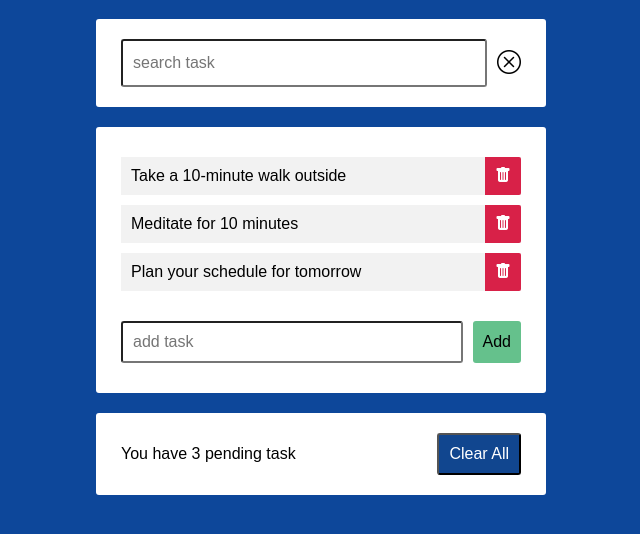
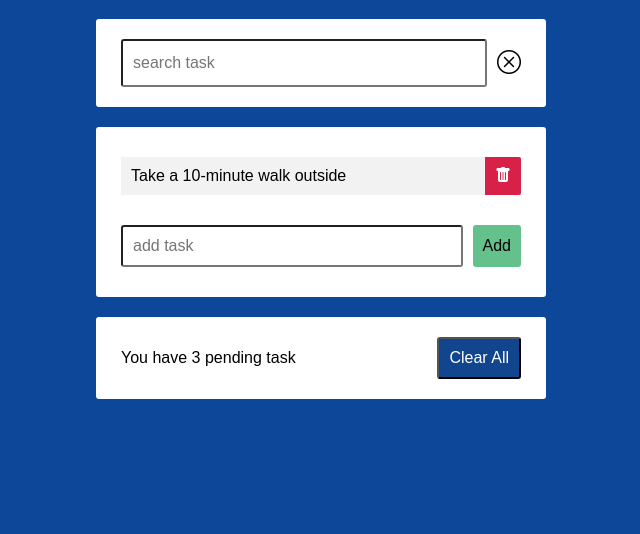
Before and after one commit to Ashok-Baldaniya/note-maker, a plain HTML site: page index.html in a window 1280 px wide. Shown: the part 108-642 px from the top of the page, without its empty margins (319-959 px from the left). Drawn offline with nearby package versions, Linux system fonts and the light colour scheme.

Commit message:
remove extra tasks

```diff
--- a/index.html
+++ b/index.html
@@ -27,14 +27,6 @@
                             <span>Take a 10-minute walk outside</span>
                             <i class="bi bi-trash-fill delete"></i>
                         </li>
-                        <li>
-                            <span>Meditate for 10 minutes</span>
-                            <i class="bi bi-trash-fill delete"></i>
-                        </li>
-                        <li>
-                            <span>Plan your schedule for tomorrow</span>
-                            <i class="bi bi-trash-fill delete"></i>
-                        </li>
                     </ul>
                     <form  class="add">
                         <input type="text" name="task" placeholder="add task" autocomplete="off">
```
